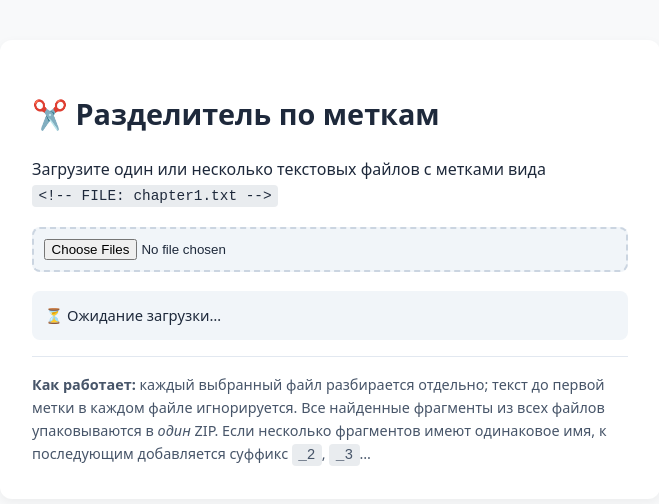
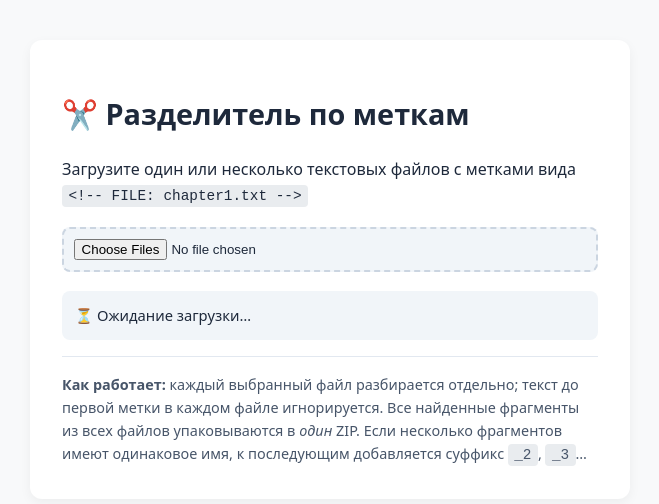
Before and after one commit to butko/text-separator, a plain HTML site: page index.html in a window 1280 px wide. Shown: the whole page, without its empty margins (310-969 px from the left). Drawn offline with nearby package versions, Linux system fonts and the light colour scheme.

Commit message:
Update index.html
ширина блока

```diff
--- a/index.html
+++ b/index.html
@@ -2,7 +2,7 @@
 <html lang="ru">
 <head>
     <meta charset="UTF-8">
-    <!-- index.html — версия v1.1 -->
+    <!-- index.html — версия v1.2 -->
     <meta name="viewport" content="width=device-width, initial-scale=1.0">
     <title>Разделитель текста по меткам</title>
     <script src="https://cdnjs.cloudflare.com/ajax/libs/jszip/3.10.1/jszip.min.js"></script>
@@ -30,7 +30,9 @@
             padding: 2rem;
             border-radius: 12px;
             box-shadow: 0 4px 12px rgba(0,0,0,0.05);
-            max-width: 100%;
+            max-width: 600px;
+            margin-left: auto;
+            margin-right: auto;
         }
         input[type="file"] {
             display: block;
```
